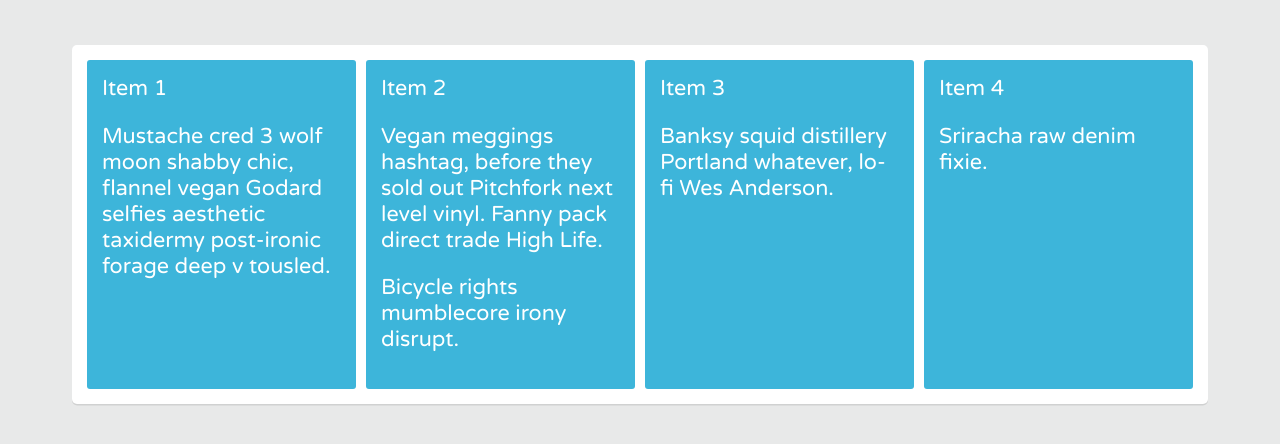
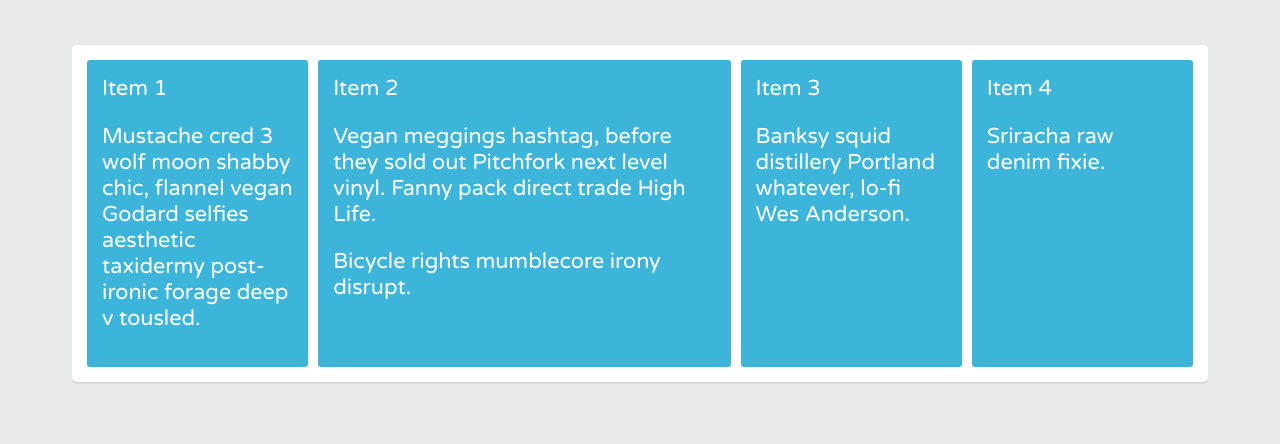
Before and after one commit to Callicodes/CSSFlexBoxLayout, a plain HTML site: page index.html in a window 1280 px wide. Drawn offline with Linux system fonts and the light colour scheme.

Commit message:
Working with flex shorthand

```diff
--- a/css/flexbox.css
+++ b/css/flexbox.css
@@ -19,3 +19,9 @@
 
 
 }
+
+.item-2 {
+
+	flex: 2;
+
+	{
```
